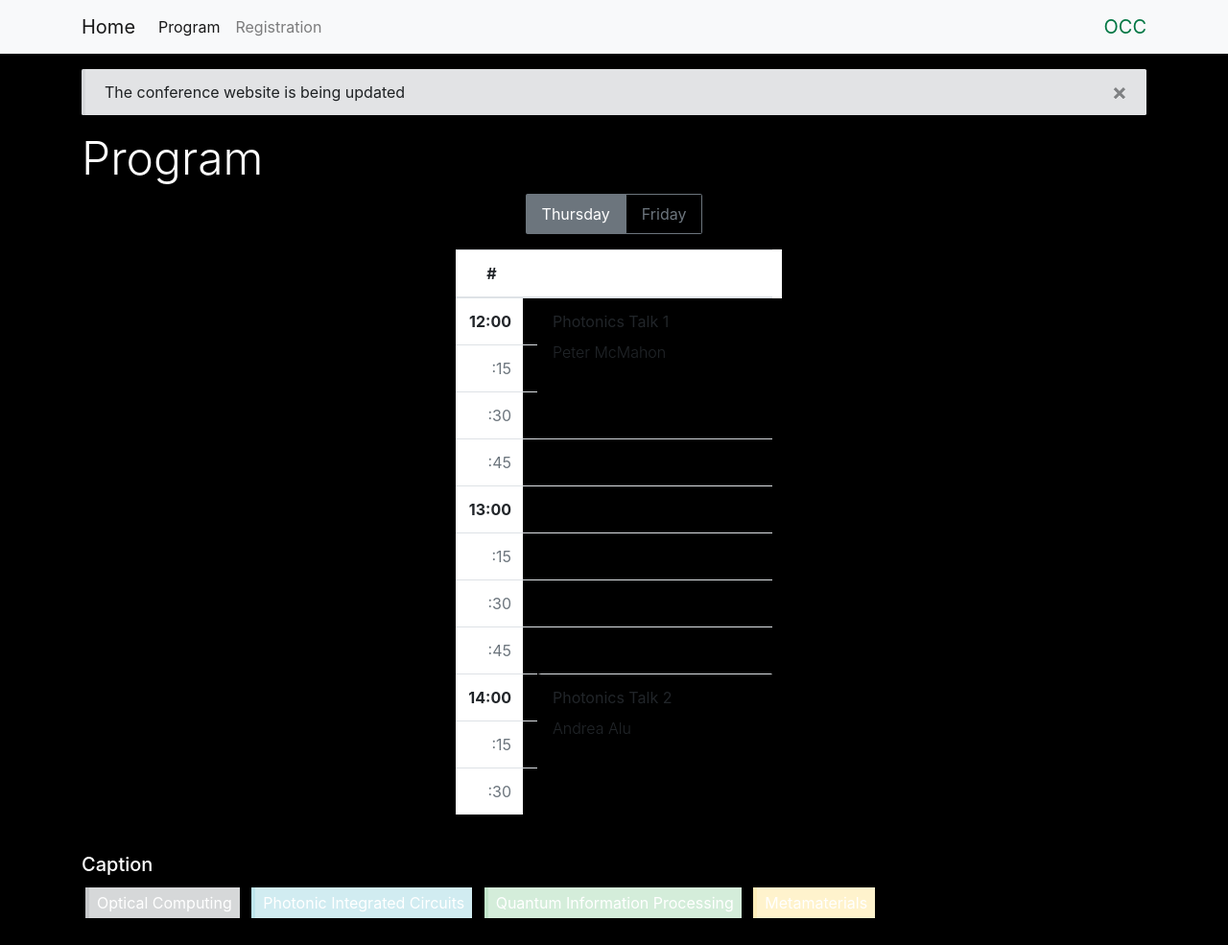
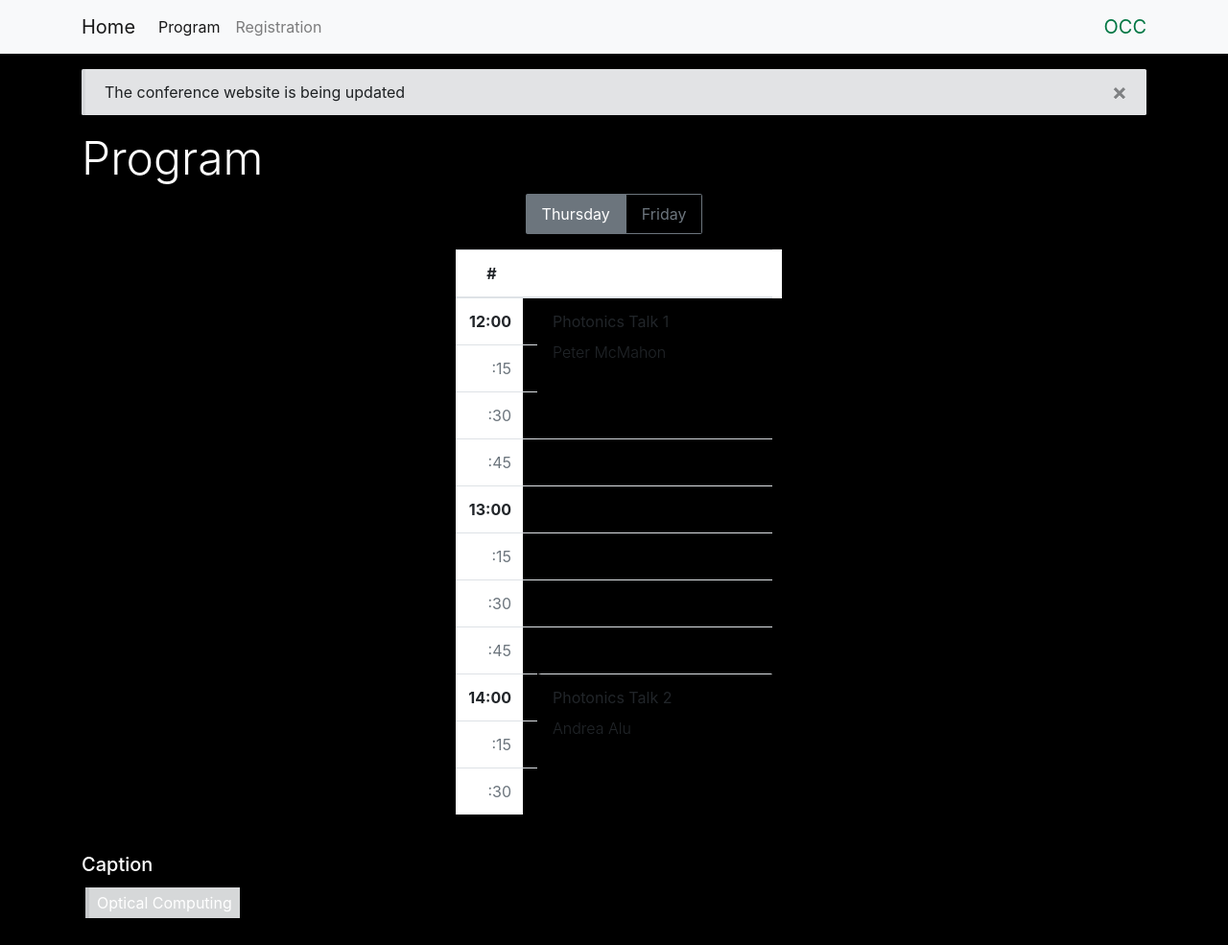
Before and after one commit to mirilabqc/mini-conference-site, a Jekyll site: the page built from program/index.md, in a window 1280 px wide. Shown: the whole page at 96% size. Built offline with Jekyll 4.4.1, drawn with Linux system fonts in a browser that asks for light colours.

Commit message:
removes some talk categories

```diff
--- a/_config.yml
+++ b/_config.yml
@@ -129,12 +129,6 @@ conference:
     main_categories:
       - name: Optical Computing
         color: dark
-      - name: Photonic Integrated Circuits
-        color: info
-      - name: Quantum Information Processing
-        color: success
-      - name: Metamaterials
-        color: warning
 
     # Hide icons on talk overview page
     hide_icons: false
```
